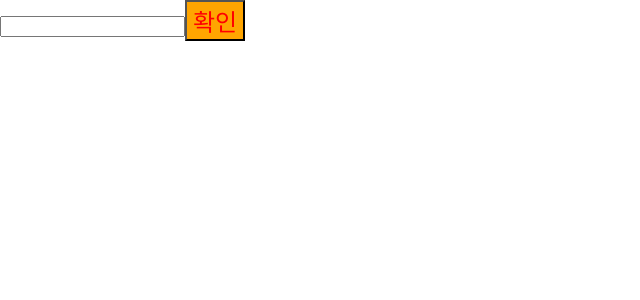
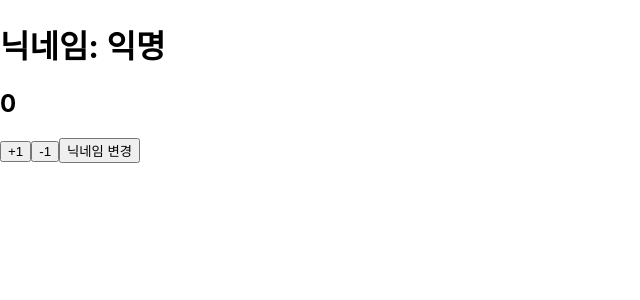
Before and after one commit to JeFeel/my-app, a React (Create React App) app: page / in a window 1280 px wide. Shown: the top 300 px of the page, without its empty margins (0-640 px from the left). Built offline with nearby package versions, Linux system fonts and the light colour scheme; the HTML template or start-up script is replaced by a standard one.

Commit message:
React useState, useEffect

```diff
--- a/src/App.js
+++ b/src/App.js
@@ -4,6 +4,9 @@
 import ClickEvent from "./component/chap01_event/ClickEvent";
 import ChangeEvent from "./component/chap01_event/ChangeEvent";
 import SubmitEvent from "./component/chap01_event/SubmitEvent";
+import FoodList from "./component/chap02_props/FoodList";
+import NickName from "./component/chap03_state/NickName";
+import Counter from "./component/chap03_state/Counter";
 
 function App() {
 
@@ -30,8 +33,18 @@
             {/*{looping()}*/}
            {/*{ClickEvent()}*/}
            {/* <ChangeEvent />*/}
-            <SubmitEvent />
+           {/* <SubmitEvent />*/}
+           {/* <FoodList />*/}
+           {/* <NickName />*/}
+            <Counter />
         </>
+
+    );
+}
+
+export default App;
+
+
 //    <div className="App">
 //    <header className="App-header">
 //      <img src={logo} className="App-logo" alt="logo" />
@@ -48,7 +61,3 @@
 //      </a>
 //    </header>
 //  </div>
-    );
-}
-
-export default App;
--- /dev/null
+++ b/src/component/chap03_state/Counter.js
@@ -0,0 +1,42 @@
+import React, {useState, useEffect} from 'react';
+import nickName from "./NickName";
+
+const Counter = () => {
+
+    const [number, setNumber] = useState(0);
+    const [nick, setNick] = useState('익명');
+
+    const increase = ()=>  {setNumber(number+1);};
+    const decrease = ()=>  {setNumber(number-1);};
+    const changeNick = ()=>{setNick('김철수')};
+
+    /*
+    * useEffect:
+    * - 화면이 처음 렌더린(마운트) 될 때 자동 호출되는 함수
+    * - 상태값이 변경될 때마다 다시 호출
+    * - 첫 렌더링 시에만 useEffect를 호출하고 싶다면
+    * 두번째 파라미터로 빈 배열(의존성 배열)을 넣으면 된다
+    * - 의존성 배열에 상태변수를 넣으면 해당 상태변수가 업데이트 될때마다 useEffect가 재호출됨
+    */
+    useEffect(()=>{
+        // 화면이 처음 렌더링 될때 서버 api호출하는 경우
+        // 처음 1회만 호출 후에 또 할 필요가 있을까
+
+        console.log('3. useEffect Call!');
+        console.log(`4. nick ${nick}, number: ${number}`);
+    }, [nick, number]);
+
+    console.log('1. component function execute!');
+    return (
+        <>
+            {console.log('2. rendered html!')}
+            <h1>닉네임: {nick}</h1>
+            <h2>{number}</h2>
+            <button onClick={increase}>+1</button>
+            <button onClick={decrease}>-1</button>
+            <button onClick={changeNick}>닉네임 변경</button>
+        </>
+    );
+};
+
+export default Counter;
--- /dev/null
+++ b/src/component/chap03_state/NickName.js
@@ -0,0 +1,37 @@
+import React, {useState} from 'react';
+import PropTypes from 'prop-types';
+// rscp 하면 props도 같이 넣어줌
+
+const NickName = props => {
+
+    // useState훅은 배열을 리턴하는데
+    // 0번에는 상태변수값, 1번에는 상태변수값을 변경하는 setter함수가 들어가있음
+    // const statement = useState('김철수');
+
+    const [nickName, setNickName] = useState('김철수');
+
+
+    // const nickName = statement[0];
+    // const setNickName = statement[1];
+    // console.log('statement', statement);
+
+    // let nickName = '김철수';
+    const changeNickName = e => {
+        console.log('changeNickName!! call!');
+        // nickName = '척척박사';
+        setNickName('척척박사');
+        console.log('nickName', nickName);
+
+    }
+    return (
+        <>
+            <h1>HELLO {nickName}</h1>
+            <button className={'btn'} onClick={changeNickName}>척척박사</button>
+            <button className={'btn'} onClick={()=>setNickName('척척석사')}>척척석사</button>
+        </>
+    );
+};
+
+NickName.propTypes = {};
+
+export default NickName;
```
